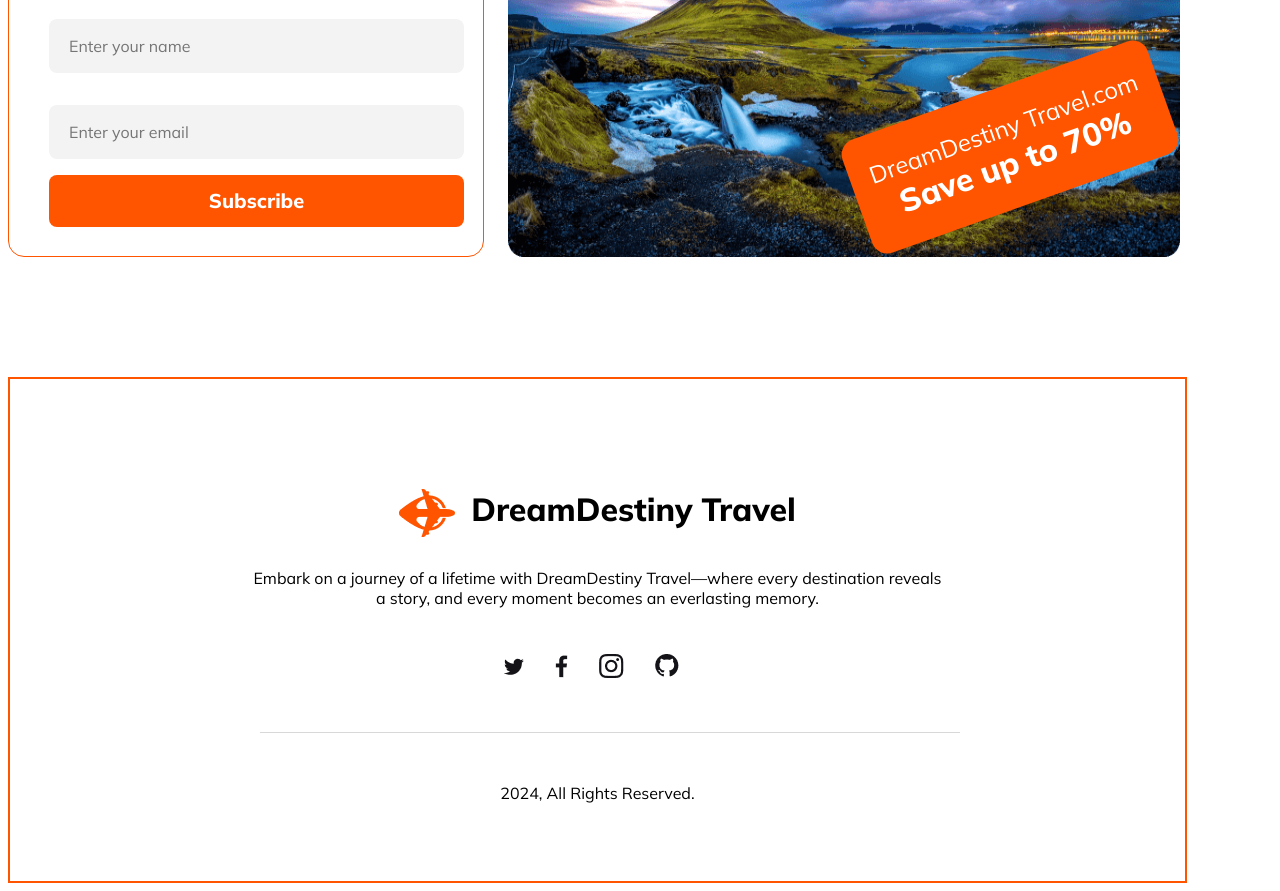
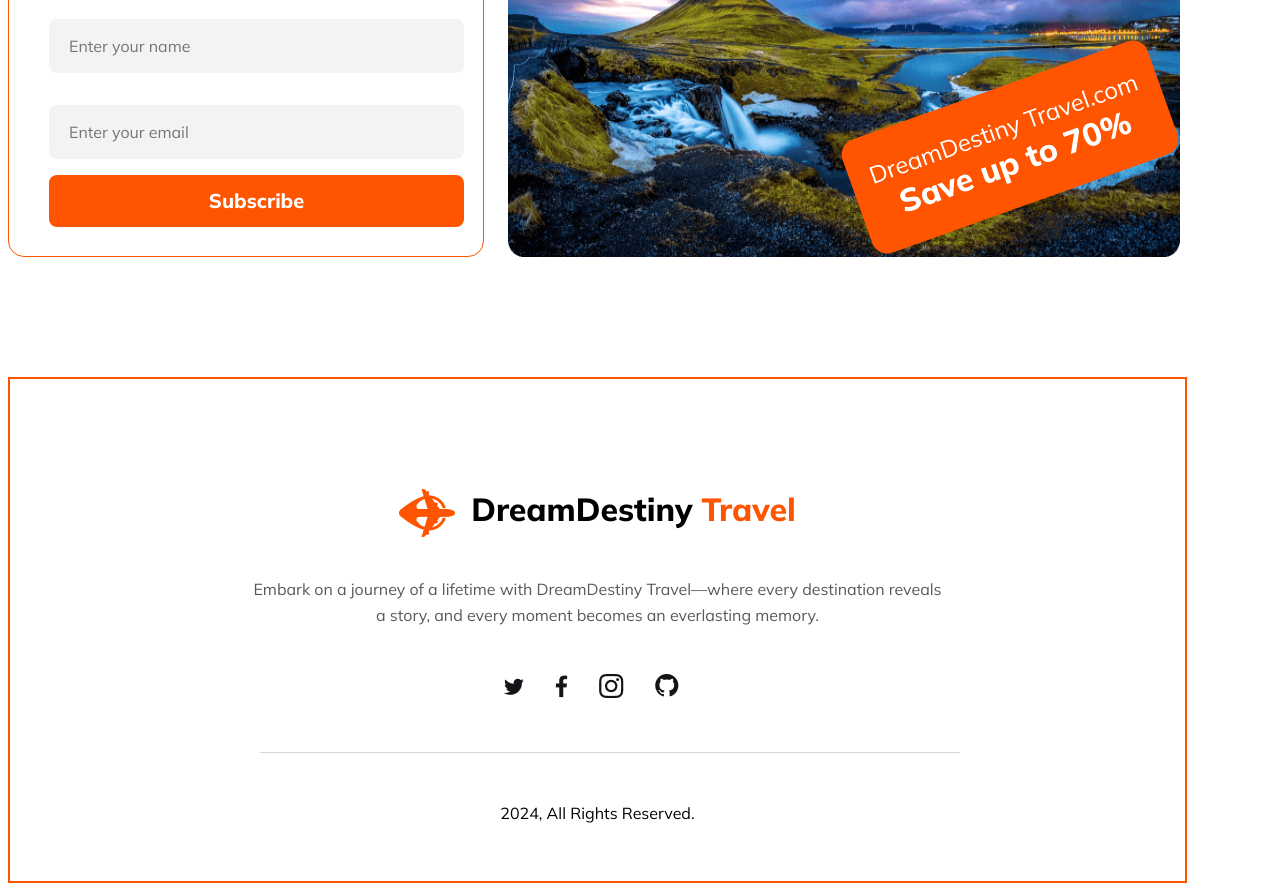
Before and after one commit to Tusher37/b9a2, a plain HTML site: page index.html in a window 1280 px wide. Shown: the part 2304-3195 px from the top of the page. Drawn offline with Linux system fonts and the light colour scheme.

Commit message:
Footer section color updated

```diff
--- a/index.html
+++ b/index.html
@@ -111,7 +111,7 @@
         <div class="footer-section">
             <div class="footer-title-section">
                 <img src="Images/Group 40071 (2).png" alt="">
-                <h1 class="footer-title">DreamDestiny Travel</h1>
+                <h1 class="footer-title">DreamDestiny <span class="travel-color">Travel</span></h1>
             </div>
             <p class="footer-discription">
                 Embark on a journey of a lifetime with DreamDestiny Travel—where every destination reveals <br> a story, and every moment becomes an everlasting memory.
--- a/style/style.css
+++ b/style/style.css
@@ -8,7 +8,8 @@
 .popular-tour-list,
 .popular-tour-discription-2,
 .service-discription,
-.newsletter-discription
+.newsletter-discription,
+.footer-discription
 {
     color: rgba(19, 19, 24, 0.70);
     font-size: 16px;
@@ -297,6 +298,9 @@
     justify-content: center;
     margin-top: 110px;
 }
+.travel-color{
+    color: #FF5400;
+}
 .footer-title-section img, .footer-title-section h1{
     margin: 0 8px 0 8px;
 }
@@ -321,6 +325,7 @@
 .rights{
     text-align: center;
 }
+
 
 
 
@@ -443,6 +448,7 @@
         font-size: 20px;
         font-weight: 400;
     }
+    /* Footer Section */
     .footer-section{
         width: 350px;
         height: 502px;
```
